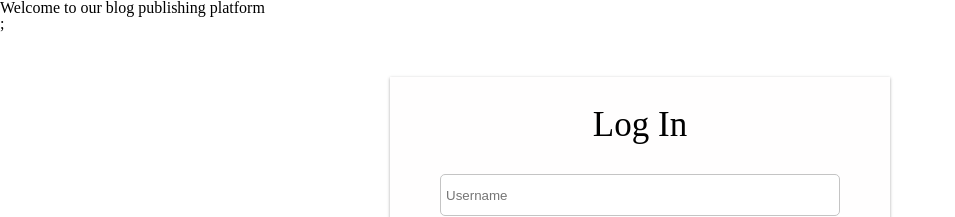
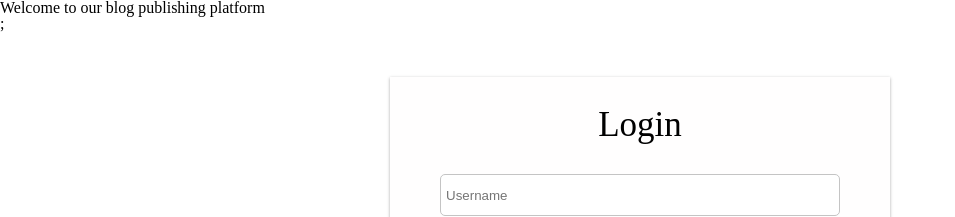
Before and after one commit to LABS-EU3/react_blog_frontend, a React (Create React App) app: page /login in a window 1280 px wide. Shown: the top 217 px of the page, without its empty margins (0-955 px from the left). Built offline with nearby package versions, Linux system fonts and the light colour scheme.

Commit message:
imported a few styles

```diff
--- a/src/pages/Login.js
+++ b/src/pages/Login.js
@@ -2,7 +2,7 @@ import React, { useRef, useState } from "react";
 import axios from "axios";
 import { Link } from "react-router-dom";
 import styled from "styled-components";
-import {Container, MyH2, Div, P, Input, Button} from "../utilities/styles/LoginStyles"
+import { Container, MyH2, Div, P, Input, Button } from "../utilities/styles/LoginStyles"
 
 const Login = props => {
     const nameRef = useRef();
@@ -46,8 +46,9 @@ const Login = props => {
     };
 
     return (
+
         <Container>
-            <MyH2> Log In </MyH2>
+            <MyH2> Login </MyH2>
             <Div>
                 {/* <p>Username</p> */}
                 <Input ref={nameRef} type="text" autoComplete="username" placeholder="Username" />
```
